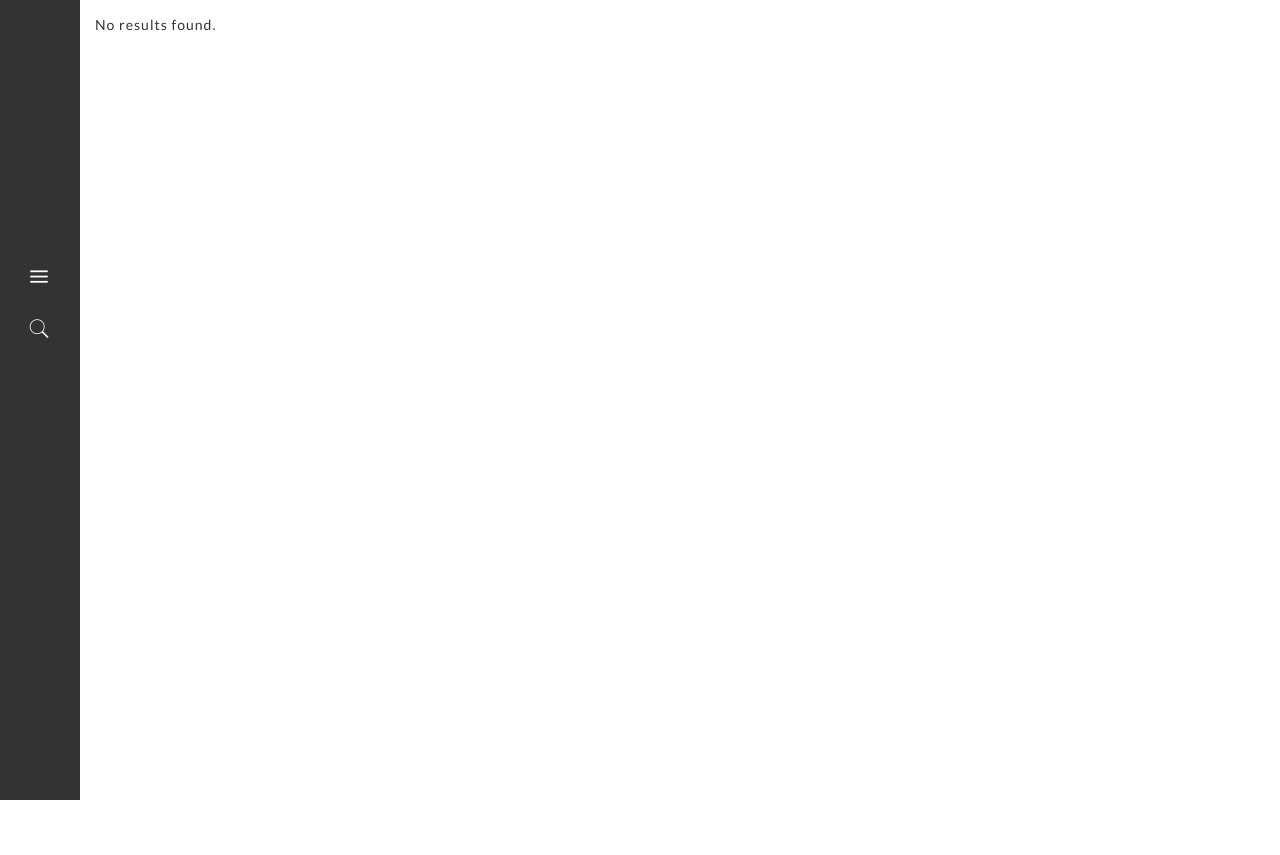
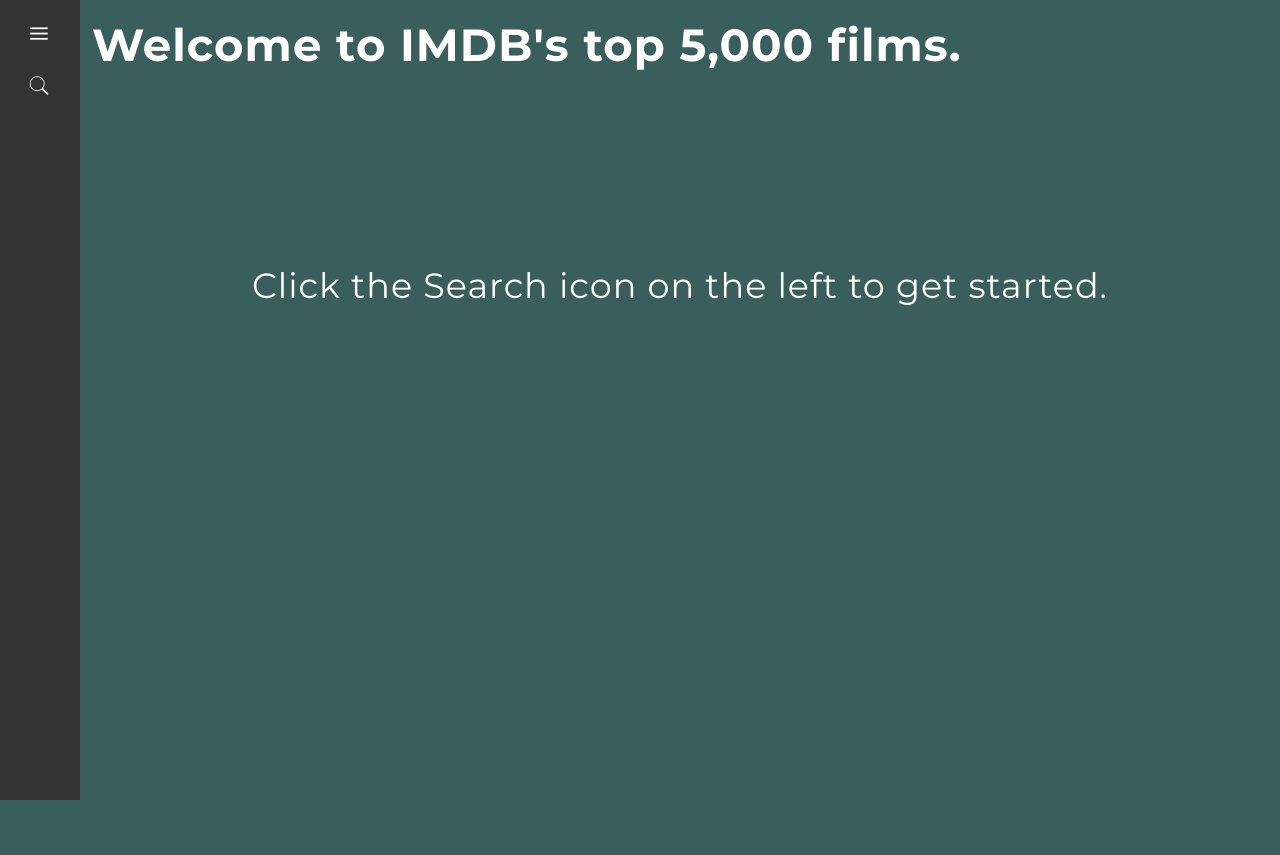
Before and after one commit to ndmurray/movie_db, a Django app: page /movie_db/ in a window 1280 px wide. Run offline with Django 3.2, Linux system fonts and the light colour scheme; data that the repository does not hold is empty; some libraries are stand-ins or nearby versions; some web fonts are replaced.

Commit message:
front-end and search form

```diff
--- a/app/movie_db/filters.py
+++ b/app/movie_db/filters.py
@@ -16,12 +16,49 @@
 		lookup_expr='icontains'
 	)
 
-	rating = django_filters.NumericRangeFilter (
-		field_name = 'averageRating',
-		label = "IMDB Rating (Avg)",
-		lookup_expr = 'icontains'
+	genres = django_filters.CharFilter(
+		field_name='genres',
+		label='Genre(s)',
+		lookup_expr='icontains'
+	)
 
+	actors = django_filters.CharFilter(
+		field_name='actorlookup__actor__primaryname',
+		label='Actor(s)',
+		lookup_expr='icontains'
 	)
+
+	directors = django_filters.CharFilter(
+		field_name='directorlookup__director__primaryname',
+		label='Director(s)',
+		lookup_expr='icontains'
+	)
+
+	writers = django_filters.CharFilter(
+		field_name='writerlookup__writer__primaryname',
+		label='Writer(s)',
+		lookup_expr='icontains'
+	)
+
+	class Meta:
+		model = Title
+		# form = SearchForm
+		# fields [] is required, even if empty.
+		fields = []
+
+# class ActorFilter(django_filters.FilterSet):
+# 	actor = django_filters.CharFilter(
+# 		field_name='primaryname',
+# 		label='Actor(s)',
+# 		lookup_expr='icontains'
+# 	)
+
+# 	class Meta:
+# 		model = Actor
+# 		# form = SearchForm
+# 		# fields [] is required, even if empty.
+# 		fields = []
+
 
 	# Add description, heritage_site_category, region, sub_region and intermediate_region filters here
 
--- a/app/movie_db/static/css/style.css
+++ b/app/movie_db/static/css/style.css
@@ -22,11 +22,13 @@
  + SOCIAL ICONS
  + LEFT MENU
 -------------------------------------------------------------------*/
-/*NM Added Styles*/
+/*NM Added Styles HOME.HTML*/
 
 .container-fluid {
 	padding-left: 0px;
 	padding-right: 0px;
+	width: 98%;
+	margin: 0 auto;
 }
 
 .row {
@@ -38,6 +40,10 @@
 
 .fade {
 	/*display: none;*/
+}
+
+h2#page-title {
+	color: white;
 }
 
 /*Thumbnails*/
@@ -81,11 +87,34 @@
 	right: 10px;
 }
 
-/*Scroll message*/
-
-p#scroll-msg {
-	position: absolute;
-	bottom: 10px;
+div.hover-sec p {
+	color: #000;
+}
+
+/*Placeholder*/
+
+h1#placeholder {
+	text-align: center;
+    color: #FFF;
+    font-size: 2.5em;
+    margin-top: 5em;
+    line-height: 1.5em;
+}
+
+
+/*BASE.HTML*/
+
+#search-form-div {
+    margin-left: 4em;
+    margin-top: -12em;
+}
+
+form.search-form label {
+    margin-top: 20px;
+}
+
+.texinput {
+	border-bottom-color: #000;
 }
 
 /*=======================================================
@@ -96,7 +125,7 @@
 	padding: 0px;
 }
 body {
-	background: #FFF;
+	background: #395e5b;
 	font-weight: normal;
 	position: relative;
 	font-size: 14px;
@@ -367,7 +396,7 @@
 	z-index: 9999999;
 	text-align: center;
 	background: #333333;
-	padding-top: 20%;
+	padding-top: 1%;
 }
 header nav i {
 	font-size: 25px;
@@ -484,8 +513,7 @@
 }
 /*==========  Search  ==========*/
 .search-overlay {
-	background: #7c4dff;
-	background: rgba(241,241,241,0.95);
+	background: transparent;
 	-webkit-transform: scale(0);
 	-moz-transform: scale(0);
 	-ms-transform: scale(0);
--- a/app/movie_db/templates/movie_db/base.html
+++ b/app/movie_db/templates/movie_db/base.html
@@ -135,7 +135,7 @@
 <div class="search-overlay"></div>
 <div class="search"> <a href="" class="search-close"><i class="ion-android-close"></i></a>
   <div class="row">
-    <div class="col-sm-6 col-sm-offset-3">
+    <div id="search-form-div" class="col-sm-6 col-sm-offset-3">
       <form action="" method="get" class="search-form">
         <!-- <input type="text" id="search" name="search" class="text-center" placeholder="Search" />	 -->
         {{ filter.form|crispy }}
--- a/app/movie_db/templates/movie_db/home.html
+++ b/app/movie_db/templates/movie_db/home.html
@@ -5,6 +5,7 @@
 <!--======= PORTFOLIO =========-->
     <div class="portfolio">
       <div class="container-fluid">
+      <h2 id="page-title">Welcome to IMDB's top 5,000 films.</h2>
         <ul class="row items">
 
           {% for title in object_list %}
@@ -22,10 +23,14 @@
               <!-- Hover Section -->
               <div class="hover-sec">
                 <!-- Hover Link -->
-                <a href="portfolio-single.html" class="hover-in"> <span class="name">{{ title.primarytitle | safe }}</span>
+                <a href="https://www.imdb.com/title/{{title.title_id}}" target = "_blank" class="hover-in"> <span class="name">{{ title.primarytitle | safe }}</span>
                 <hr>
                 <!-- <span class="cat">Branding</span> </a> </div> -->
-                <p>{{ title.genres }}</p>
+                <p>{% if title.genres|length > 80 %}
+                        {{title.genres|slice:80}}
+                   {% else  %}
+                        {{title.genres }}
+                   {% endif %}</p>
                 <p>Runtime: {{ title.runtimeminutes }} minutes</p>
                 <p style="line-height: 16px;">Rated {{title.averagerating}}/10 based on {{title.numvotes}} votes.</p>
 
@@ -34,7 +39,7 @@
 
 
          {% empty %}
-          No results found.
+          <h1 id="placeholder">Click the Search icon on the left to get started.</h1>
          {% endfor %}
 
         </ul>
```
Also changed, not shown: other parts of app/movie_db/static/css/style.css (+13 -11 lines), app/movie_db/forms.py (+11 -0 lines).
